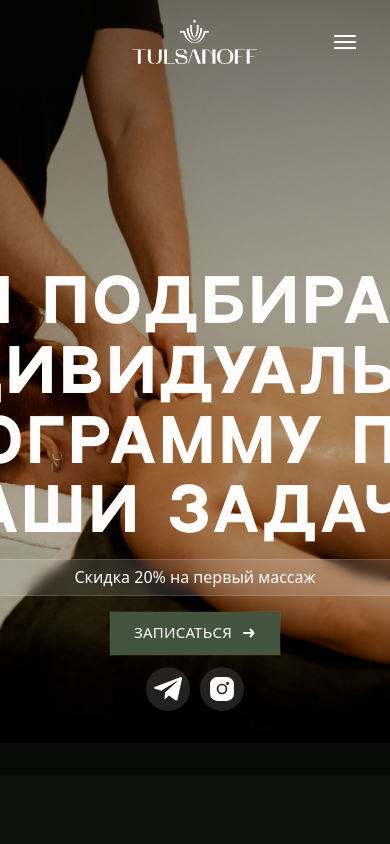
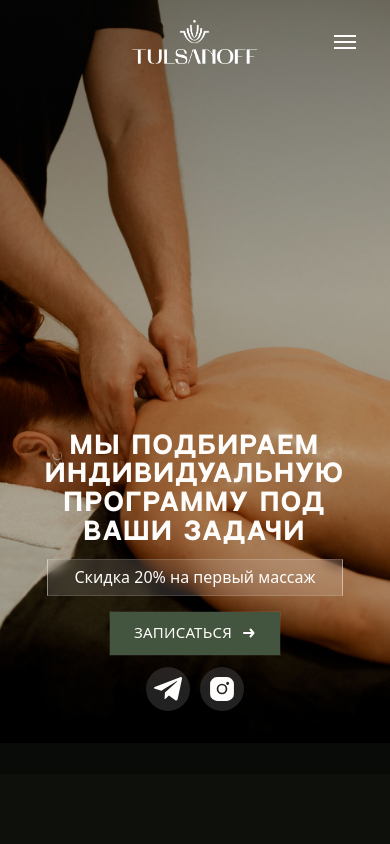
Before and after one commit to LesyaKulikov/tulsanoff, a React (Vite) app: page / in a window 390 px wide. Shown: the top 844 px of the page. Built offline with nearby package versions, Linux system fonts and the light colour scheme; a web font is replaced by a local one.

Commit message:
style: 24px mobile titleOriginal

```diff
--- a/src/components/Hero/Hero.module.css
+++ b/src/components/Hero/Hero.module.css
@@ -215,7 +215,7 @@
   }
 
   .titleOriginal {
-    font-size: 58px !important;
+    font-size: 24px !important;
     line-height: 1.2;
   }
 
```
